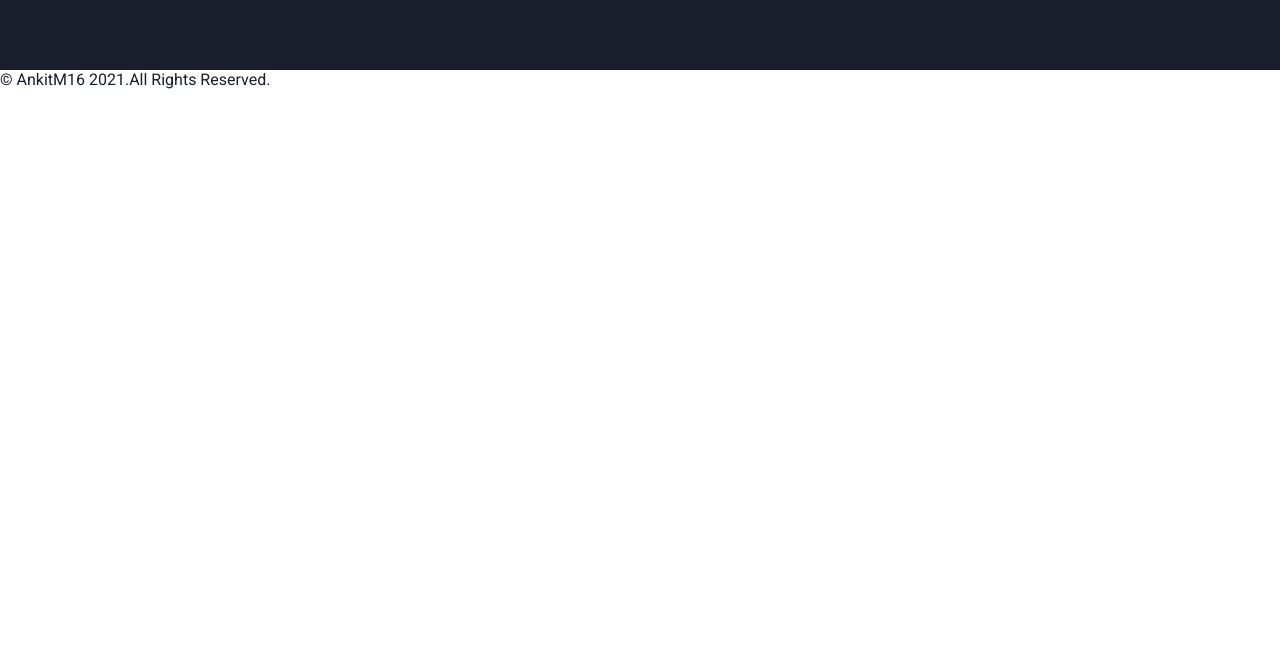
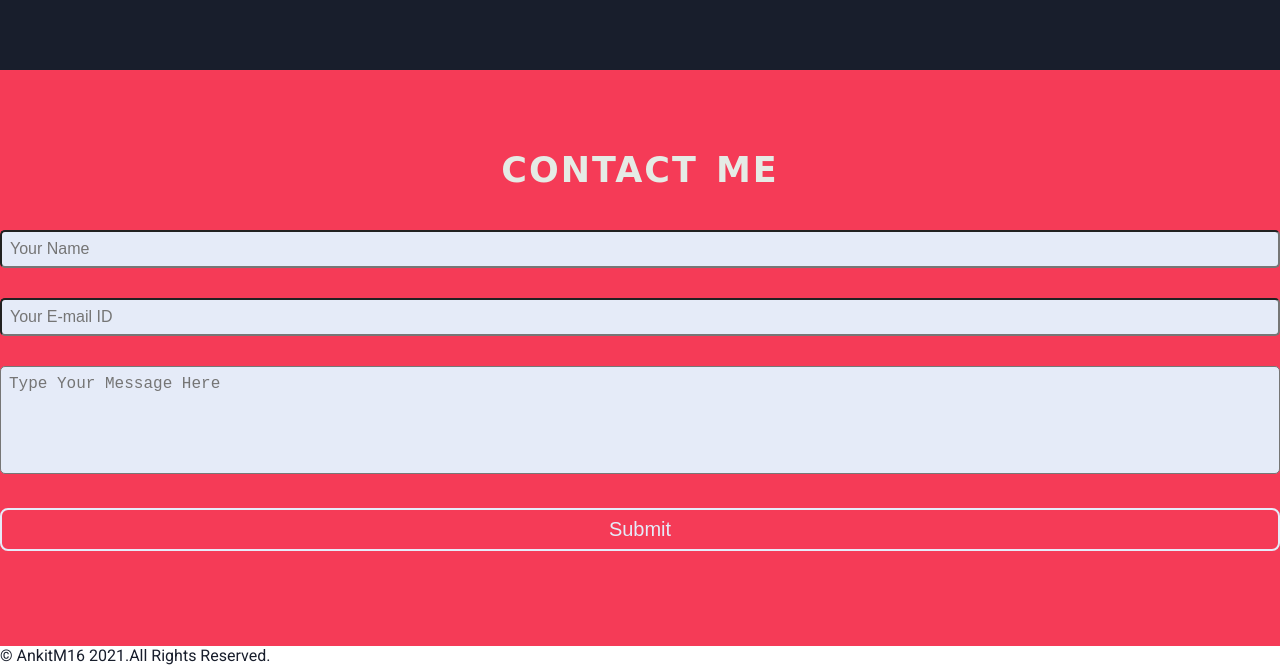
Before and after one commit to AnkitM18-tech/AW_Design, a plain HTML site: page index.html in a window 1280 px wide. Shown: the part 1749-2414 px from the top of the page. Before the commit the page ends 1838 px from the top, so only its background shows below. Drawn offline with Linux system fonts and the light colour scheme; a web font is replaced by a local one.

Commit message:
footer section done

```diff
--- a/index.html
+++ b/index.html
@@ -86,10 +86,18 @@
             </div>
         </section>
 
+        <section class="contact">
+            <h2>Contact Me</h2>
+            <form>
+                <input type="text" name="name" id="name" placeholder="Your Name">
+                <input type="email" name="_replyto" id="mail" placeholder="Your E-mail ID">
+                <textarea name="idMessage" id="message" rows="5" placeholder="Type Your Message Here"></textarea>
+                <input type="submit" value="Submit" class="button">
+            </form>
+        </section>
+
         <footer>
-            <div>
                 <p>&copy; AnkitM16 2021.All Rights Reserved.</p>
-            </div>
         </footer>
 </body>
 
--- a/styles/style.css
+++ b/styles/style.css
@@ -157,6 +157,8 @@ transition: background-color 0.3s ease-in-out;
 .ability p{
     margin-top:30px;
 }
+/*
+gallery section */
 
 .gallery{
     background-color:#181e2c;
@@ -185,3 +187,65 @@ transition: background-color 0.3s ease-in-out;
     padding-bottom:20px;
     width:32%;
 }
+
+/* contact form */
+.contact{
+    background-color:#f53b57;
+    width:100%;
+    text-align:center;
+    color: #e5ebe5;
+    padding:80px 0;
+}
+
+.contact h2{
+    text-transform: uppercase;
+    font-size: 35px;
+    padding-bottom: 25px;
+    word-spacing: 4px;
+    letter-spacing: 2px;
+}
+
+.contact form{
+    max-width:1400px;
+    margin:0 auto;
+}
+
+.contact input,.contact textarea{
+    width:100%;
+    margin:15px auto;
+    border-radius: 5px;
+    padding:8px;
+    font-size: 16px;
+    background-color: #e5ebf8;
+}
+
+.contact textarea{
+    resize:none;
+}
+
+input:focus,textarea:focus{
+    background-color: #18122c;
+    color:#e5ebf8;
+}
+
+form .button{
+    border-radius: 8px;
+    border:2px solid #e5ebf8;
+    font-size:20px;
+    background-color: transparent;
+    color:#e5ebf8;
+    cursor:pointer;
+    transition: all 0.3s ease;
+}
+
+form .button:hover{
+    background-color: #e5ebf8;
+    color:#f53b57;
+    transform:scale(0.95);
+}
+
+/* footer section */
+
+footer{
+
+}
```
